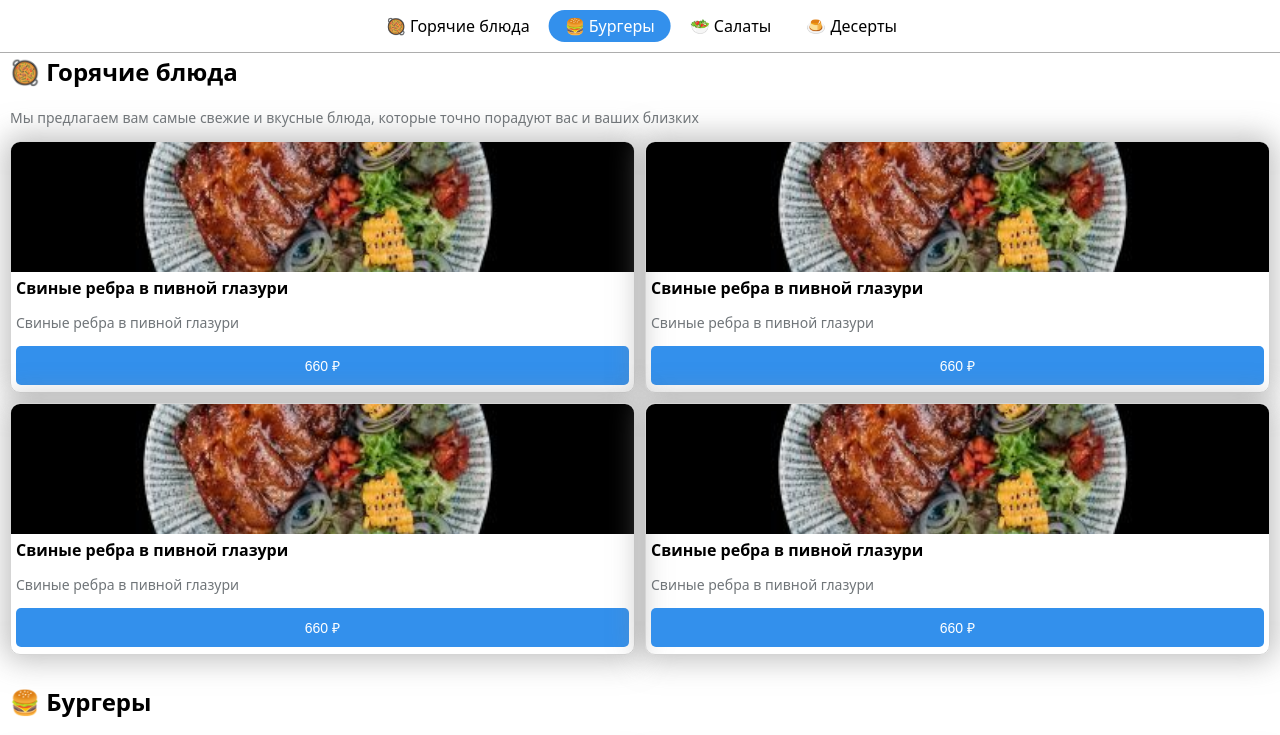
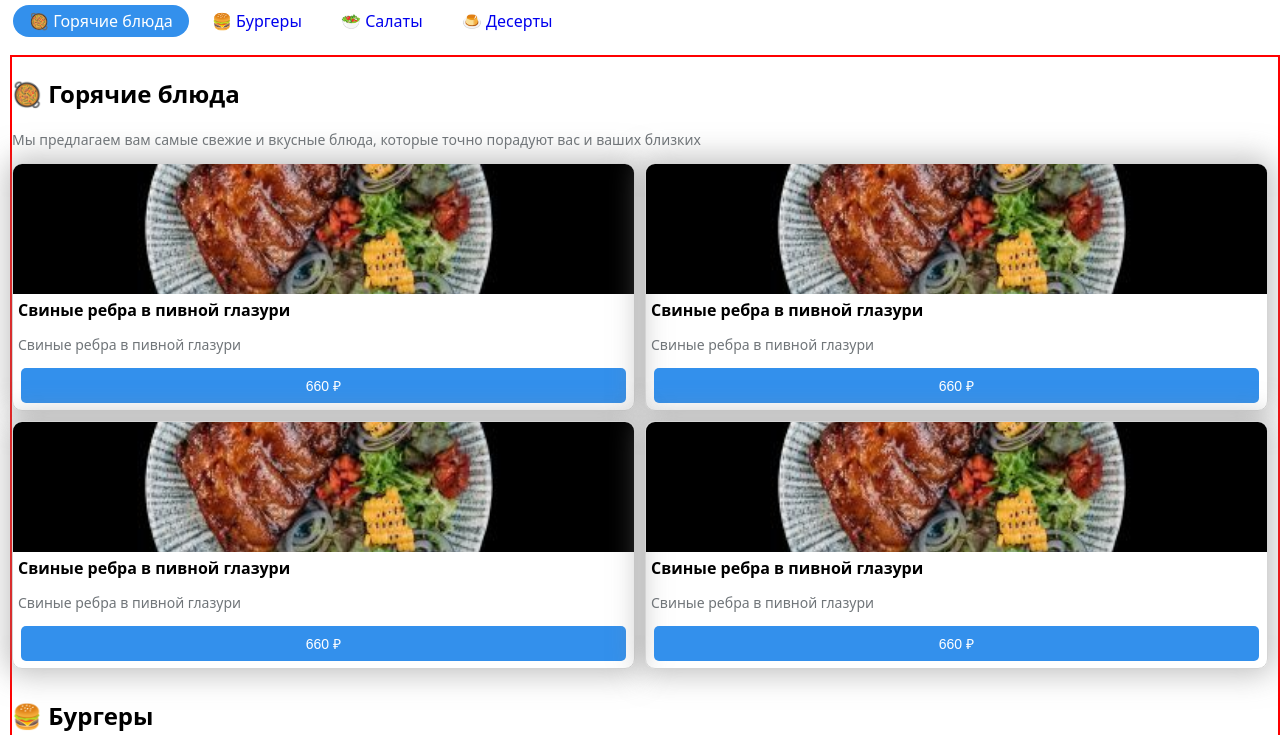
Before and after one commit to domitory1/WebMenu, a plain HTML site: page index.html in a window 1280 px wide. Shown: the top 735 px of the page. Drawn offline with Linux system fonts and the light colour scheme.

Commit message:
modified:   css/style.css modified:   index.html modified:   js/script.js

```diff
--- a/css/style.css
+++ b/css/style.css
@@ -2,9 +2,11 @@ body{
 	font-size: 1rem;
 	margin: 0px;
 	padding: 0px 0px 0px 10px;
-	color: black;
-	background-color: white;
-	font-family: system-ui,-apple-system,"Segoe UI",Roboto,"Helvetica Neue",Arial,"Noto Sans","Liberation Sans",sans-serif,"Apple Color Emoji","Segoe UI Emoji","Segoe UI Symbol","Noto Color Emoji";
+	color: var(--tg-theme-text-color);
+	background-color: var(--tg-theme-dg-color);
+	font-family: system-ui,-apple-system,"Segoe UI",Roboto,"Helvetica Neue",
+	Arial,"Noto Sans","Liberation Sans",sans-serif,"Apple Color Emoji",
+	"Segoe UI Emoji","Segoe UI Symbol","Noto Color Emoji";
 }
 ::-webkit-scrollbar{
 	width: 0;
@@ -15,8 +17,8 @@ body{
 	top: 0;
 	left: 0;
 	padding: 10px;
-	background-color: white;
-	border-bottom: 1px solid #adadad;
+	background-color: var(--tg-theme-dg-color);
+	border-bottom: 1px solid var(--tg-theme-hint-color);;
 }
 .slider{
 	padding-right: 20px;
@@ -24,7 +26,6 @@ body{
 .header a{
 	margin-left: 3px;
 	padding: 5px 16px 5px 16px;
-	color: black;
 	text-decoration: none;
 }
 .header a:last-child{
@@ -39,6 +40,7 @@ body{
 }
 .container{
 	margin-top: 55px;
+	border: 2px solid red;
 }
 .container p{
 	margin-right: 10px;
@@ -72,11 +74,11 @@ body{
 	padding: 0px 5px 0px 5px;
 }
 .btn-space{
-	padding: 0px 5px 7px 5px;
+	padding: 0px 8px 7px 8px;
 }
 .btn-space button{
 	width: 100%;
-	padding: 10px 0px 10px 0px;
+	padding: 8px 0px 8px 0px;
 	border-radius: 5px;
 	font-size: 14px;
 	color: white;
--- a/index.html
+++ b/index.html
@@ -6,6 +6,9 @@
 	<title>Menu</title>
 	<link rel="stylesheet" href="css/style.css">
 	<link rel="stylesheet" href="css/flickity.min.css"/>
+	<script src="https://telegram.org/js/telegram-web-app.js"></script>
+	<script src="js/flickity.pkgd.min.js"></script>
+	<script src="js/script.js"></script>
 </head>
 <body>
 	<div class="header">
@@ -241,8 +244,5 @@
 		</div>
 	</div>
 
-	<script src="https://telegram.org/js/telegram-web-app.js"></script>
-	<script src="js/flickity.pkgd.min.js"></script>
-	<script src="js/script.js"></script>
 </body>
 </html>
--- a/js/script.js
+++ b/js/script.js
@@ -6,6 +6,8 @@ var slider = new Flickity('.slider',{
 	pageDots: false,
 });
 
+// Центривание слайда слайдера flickity при ТАПЕ, добавление ему класса 'is-nav-selected'
+// (+удаление класса 'is-nav-seleted' у всех слайдов до центровки и добавления класса)
 const slides = document.querySelectorAll('.categoryName');
 slides.forEach((slide, index) => {
   slide.addEventListener('click', () => {
@@ -17,6 +19,8 @@ slides.forEach((slide, index) => {
   });
 });
 
+// Центривание слайда слайдера flickity при СКРОЛЕ страницы, добавление ему класса 'is-nav-selected'
+// (+удаление класса 'is-nav-seleted' у всех слайдов до центровки слайда и добавления ему класса)
 const categoryCells = document.querySelectorAll('[id^="categoryCell_"]');
 window.addEventListener('scroll', () => {
   categoryCells.forEach((cell) => {
```
